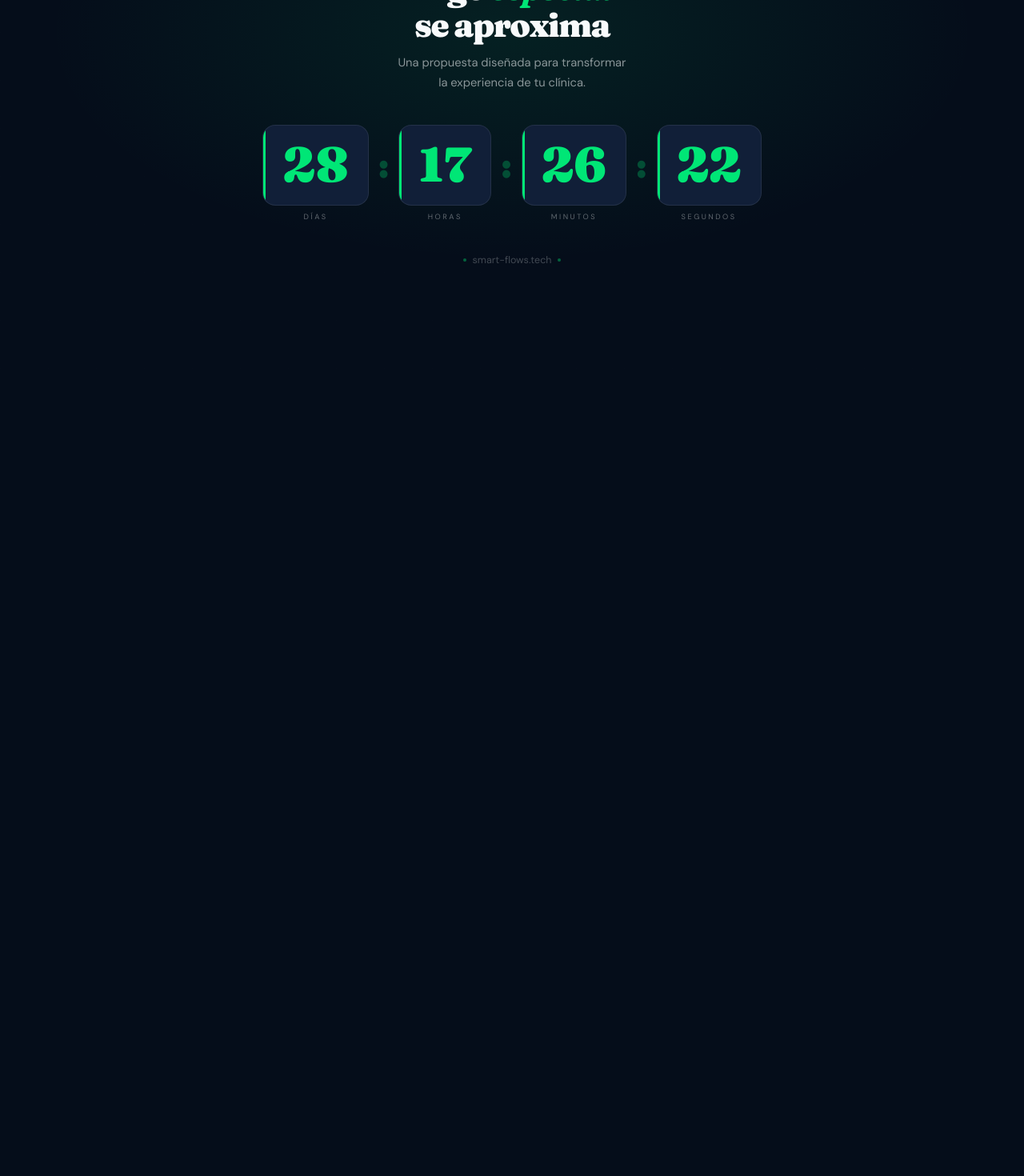
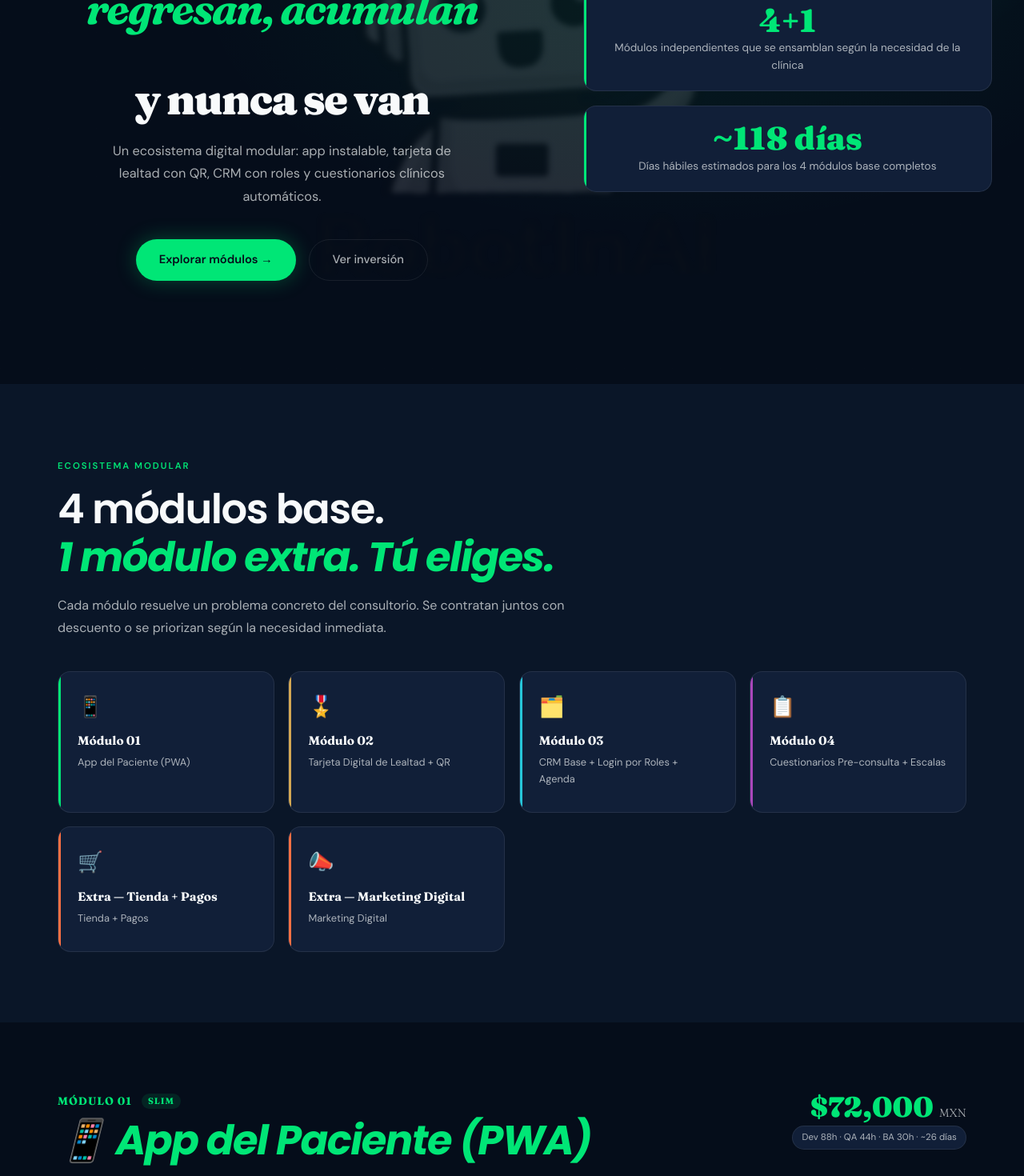
Before and after one commit to smartflows-ai/propuesta-page, a React (Vite) app: page / in a window 1280 px wide. Shown: the part 320-1790 px from the top of the page at 80% size. Before the commit the page ends 800 px from the top, so only its background shows below. Built offline with nearby package versions, Linux system fonts and the light colour scheme.

Commit message:
update development time

```diff
--- a/src/App.jsx
+++ b/src/App.jsx
@@ -329,8 +329,7 @@ const modules = [
         id: 'm1', n: '01', cls: 'm1', color: 'var(--green)',
         icon: '📱', name: 'App del Paciente (PWA)', tagline: 'SLIM',
         subtitle: 'Web app instalable en iPhone y Android — sin App Store',
-        price: '$72,000', meta: 'Dev 70h · QA 28h · BA 23h · ~18 días',
-        saving: '−$88K vs. nativa completa',
+        price: '$72,000', meta: 'Dev 88h · QA 44h · BA 30h · ~26 días',
         mockups: [
             { file: 'mockups/m1-01-login-home.webp', label: 'Login + Home del Paciente', sublabel: 'Acceso seguro y dashboard principal' },
             { file: 'mockups/m1-02-rehab-plan.webp', label: 'Plan de Rehabilitación', sublabel: 'Ejercicios con video integrado' },
@@ -351,7 +350,7 @@ const modules = [
         id: 'm2', n: '02', cls: 'm2', color: 'var(--gold)',
         icon: '🎖️', name: 'Tarjeta Digital de Lealtad + QR', tagline: '',
         subtitle: 'Sistema de puntos, canje y tienda de productos propios',
-        price: '$66,500', meta: 'Dev 80h · QA 35h · BA 30h · ~22 días',
+        price: '$66,500', meta: 'Dev 100h · QA 50h · BA 38h · ~30 días',
         saving: '',
         mockups: [
             { file: 'mockups/m2-01-qr-scan.webp', label: 'Escaneo QR en Recepción', sublabel: 'Check-in instantáneo del paciente' },
@@ -369,7 +368,7 @@ const modules = [
         id: 'm3', n: '03', cls: 'm3', color: 'var(--cyan)',
         icon: '🗂️', name: 'CRM Base + Login por Roles + Agenda', tagline: '',
         subtitle: 'Back-office del consultorio — lo que usa el equipo interno',
-        price: '$68,000', meta: 'Dev 90h · QA 40h · BA 35h · ~26 días',
+        price: '$68,000', meta: 'Dev 118h · QA 60h · BA 46h · ~38 días',
         saving: '',
         mockups: [
             { file: 'mockups/m3-01-crm-dashboard.webp', label: 'Dashboard del Doctor', sublabel: 'Métricas, pacientes del día y alertas' },
@@ -390,7 +389,7 @@ const modules = [
         id: 'm4', n: '04', cls: 'm4', color: 'var(--purple)',
         icon: '📋', name: 'Cuestionarios Pre-consulta + Escalas', tagline: '',
         subtitle: 'El paciente llega evaluado — el doctor llega preparado',
-        price: '$42,000', meta: 'Dev 55h · QA 25h · BA 20h · ~17 días',
+        price: '$42,000', meta: 'Dev 72h · QA 38h · BA 28h · ~24 días',
         saving: '',
         mockups: [
             { file: 'mockups/m4-01-escala-movil.webp', label: 'Escala de Dolor en Móvil', sublabel: 'Paciente completando escala antes de cita' },
@@ -415,7 +414,7 @@ const modulesExtra = [
         id: 'mx1', n: 'Extra', cls: 'mx', color: 'var(--orange)',
         icon: '🛒', name: 'Tienda + Pagos',
         subtitle: 'Tienda de productos, inventario y cobros con Stripe',
-        price: '$28,000', meta: 'Dev 40h · QA 18h · BA 15h · ~12 días',
+        price: '$28,000', meta: 'Dev 54h · QA 26h · BA 20h · ~17 días',
         mockups: [
             { file: 'mockups/mx-01-catalogo.webp', label: 'Catálogo de Productos', sublabel: 'Precios exclusivos para pacientes frecuentes' },
             { file: 'mockups/mx-02-inventario.webp', label: 'Inventario en CRM', sublabel: 'Stock, alertas y movimientos de venta' },
@@ -690,6 +689,7 @@ function CountdownGate({ children }) {
         return () => clearInterval(id);
     }, []);
 
+    if (true) return children; // ← uncomment to bypass countdown
     if (revealed) return children;
     if (!timeLeft) return null;
 
@@ -861,8 +861,7 @@ export default function App() {
                     </div>
                     <div className="hstats">
                         <div className="hstat reveal-r"><div className="hstat-num">4+1</div><div className="hstat-lbl">Módulos independientes que se ensamblan según la necesidad de la clínica</div></div>
-                        <div className="hstat reveal-r" style={{ transitionDelay: '.1s' }}><div className="hstat-num">−$88K</div><div className="hstat-lbl">Ahorro vs. app nativa en App Store — PWA instalable sin intermediarios</div></div>
-                        <div className="hstat reveal-r" style={{ transitionDelay: '.2s' }}><div className="hstat-num">~83 días</div><div className="hstat-lbl">Días hábiles estimados para los 4 módulos base completos</div></div>
+                        <div className="hstat reveal-r" style={{ transitionDelay: '.2s' }}><div className="hstat-num">~118 días</div><div className="hstat-lbl">Días hábiles estimados para los 4 módulos base completos</div></div>
                     </div>
                 </div>
             </section>
```
